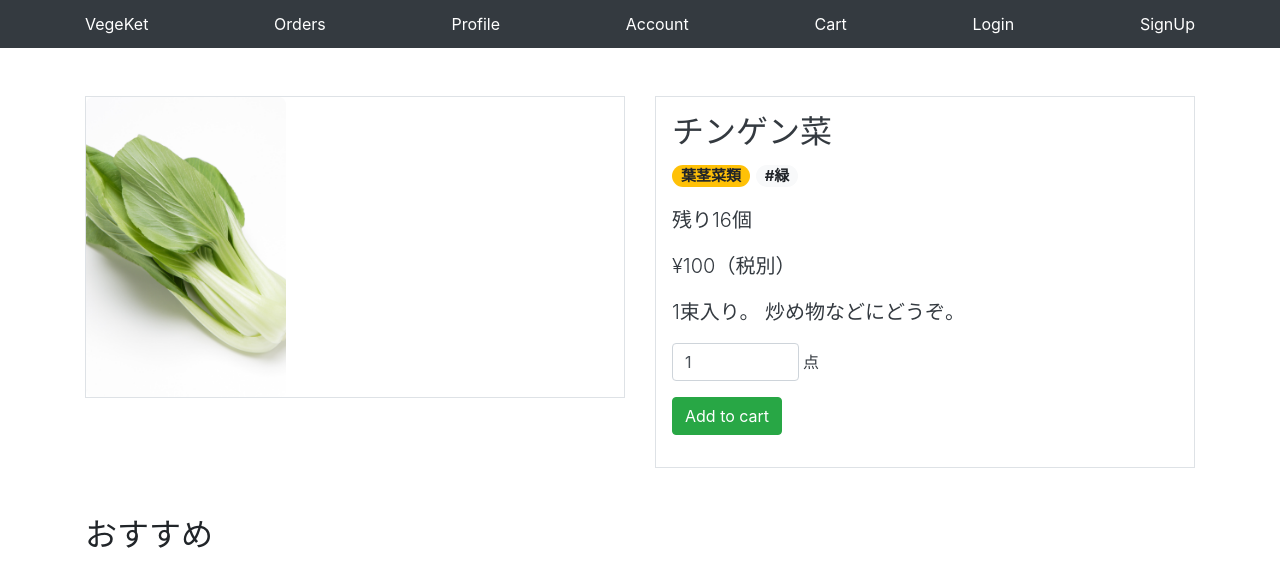
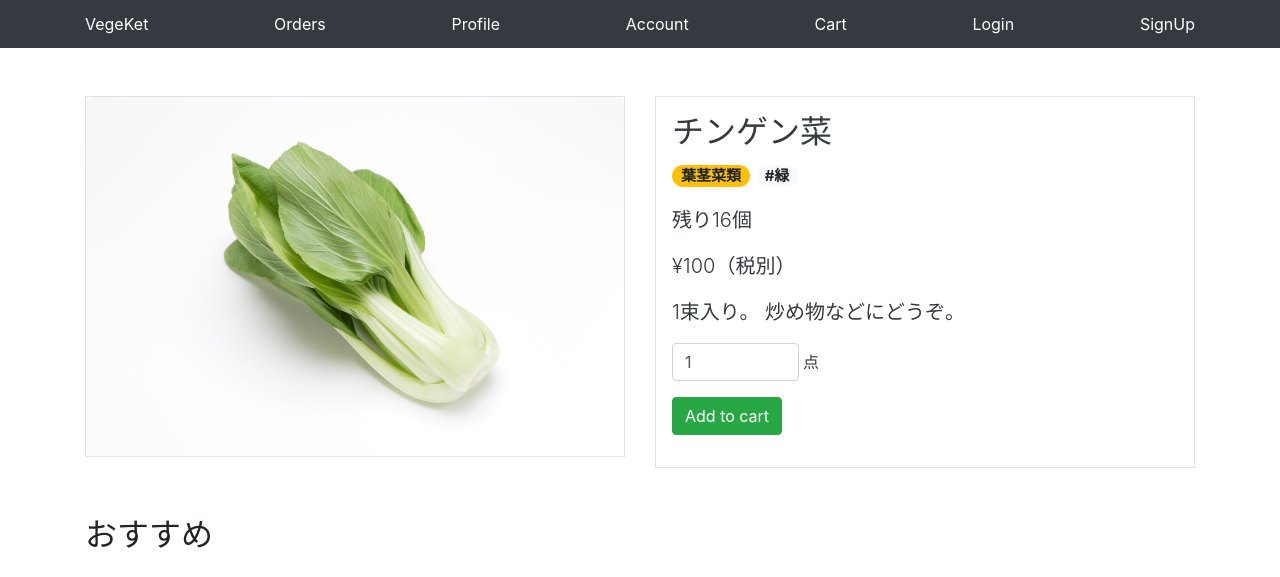
Before and after one commit to moni3nyaho/vegeket, a Django app: page /items/1E8kZWsJiQPKIC7pUvwRmf/ in a window 1280 px wide. Shown: the top 577 px of the page. Run offline with Django 5.2, Linux system fonts and the light colour scheme; data comes from the database, SQL or seed files in the repository; some libraries are stand-ins or nearby versions.

Commit message:
縦横修正

```diff
--- a/static/css/style.css
+++ b/static/css/style.css
@@ -1,6 +1,6 @@
 .product-image {
-  width: 200px;
-  height: 300px;
+  width: 100%;
+  height: 100%;
   object-fit: cover;
   border-radius: 8px;
 }
```
